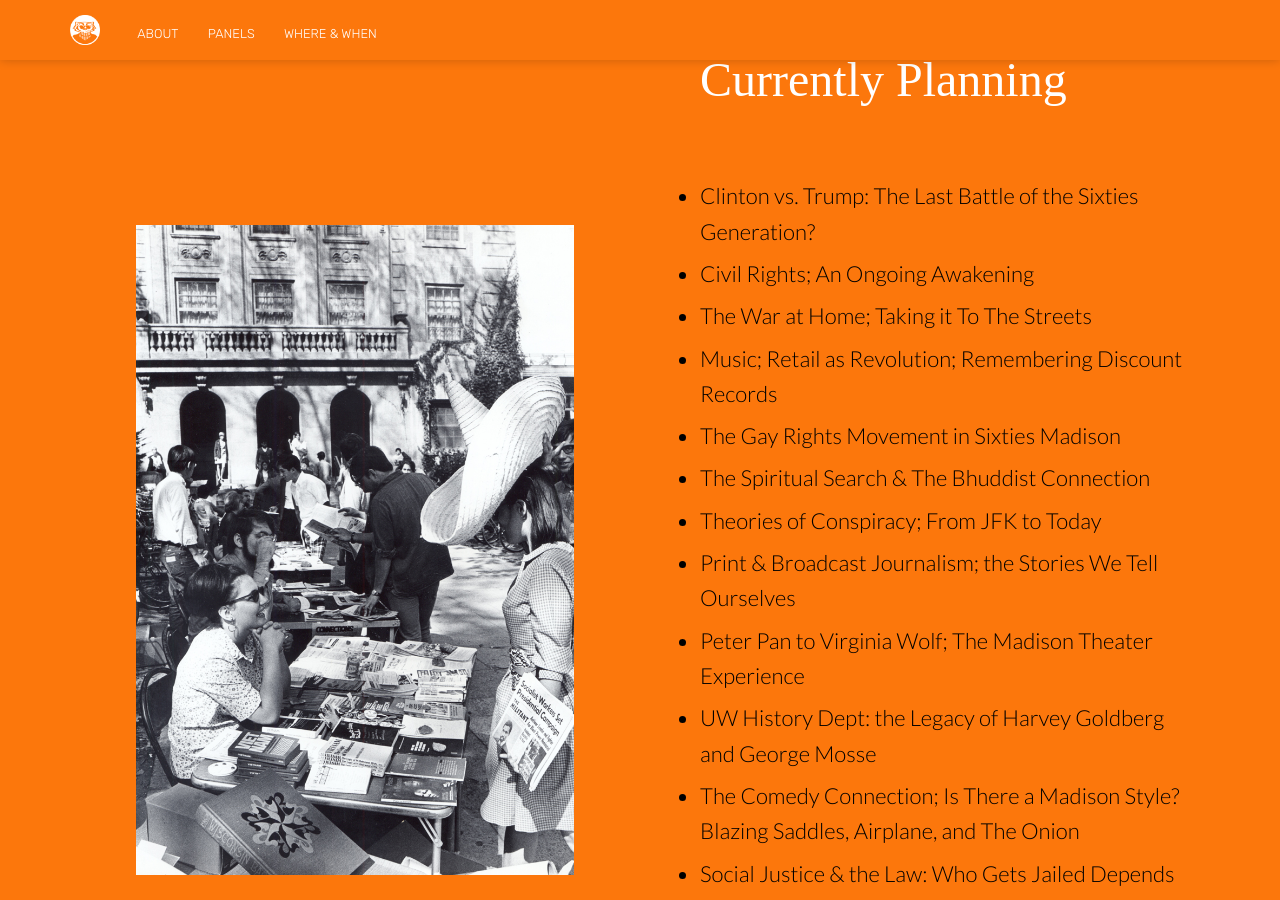
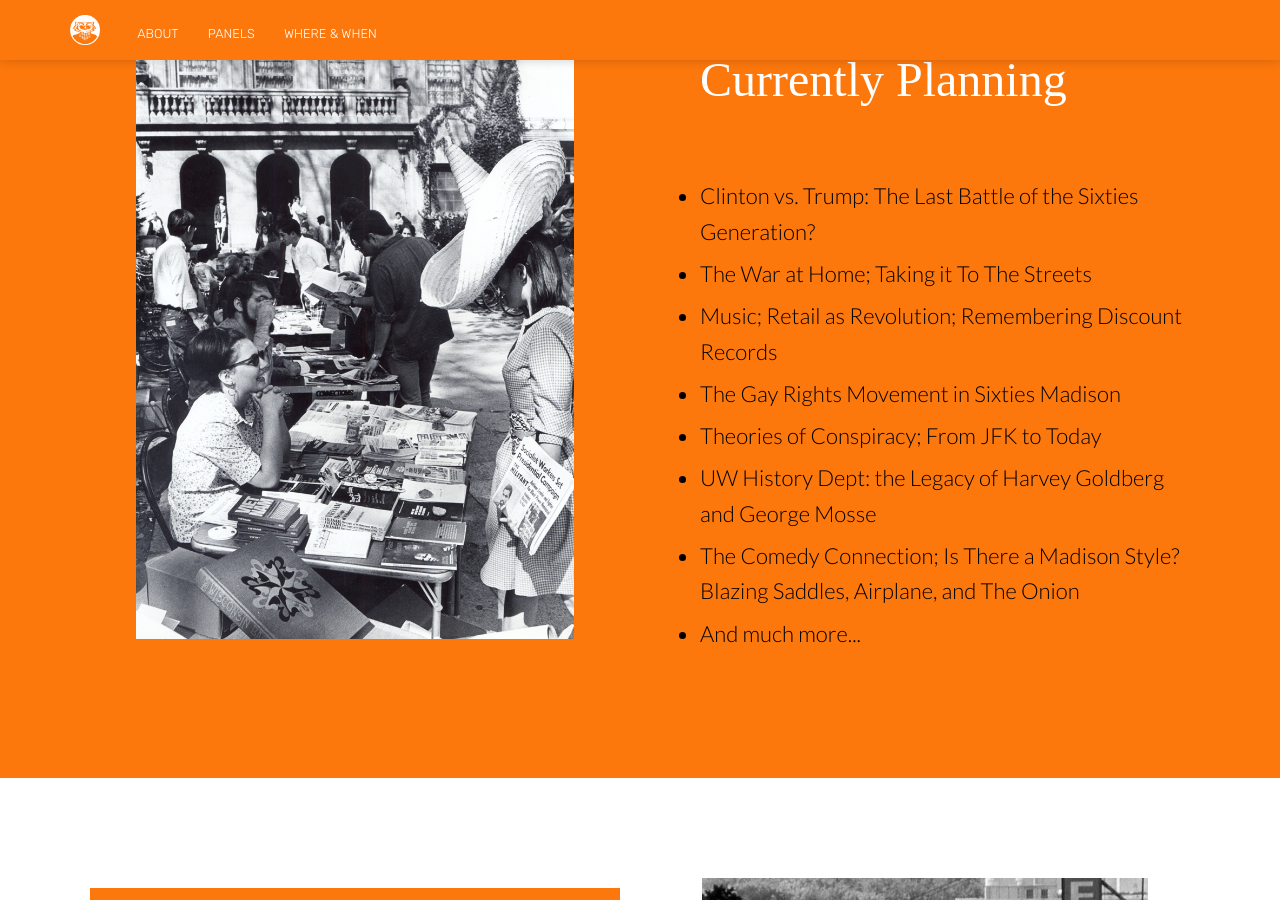
Before and after one commit to fourthirty-two/the-madison-reunion, a Jekyll site: the page built from index.html, in a window 1280 px wide and 900 px high, scrolled down 1901 px. Built offline with Jekyll 4.4.1, drawn with Linux system fonts in a browser that asks for light colours; nearby versions of some CDN libraries; some web fonts are replaced; some of the changed text lies outside the part shown.

Commit message:
:notes: formatting for calendar section
Need to clean up the ones I didn’t use

```diff
--- a/Gemfile
+++ b/Gemfile
@@ -1,6 +1,6 @@
 source 'https://rubygems.org'
 
-gem 'jekyll', '3.3.1'
+gem 'jekyll', '3.4.3'
 
 group :jekyll_plugins do
 	gem 'jekyll-feed', '0.8.0'
--- a/_config.yml
+++ b/_config.yml
@@ -2,7 +2,7 @@
 # Site
 
 title: The Madison Reunion
-url: "http://themadisonreunion.com"
+url: "http://madisonreunion.com"
 baseurl:
 google_analytics_key:
 google_maps_javascript_api_key:
@@ -41,6 +41,9 @@
 collections:
   staff_members:
     _hide_content: true
+  events-calendar:
+    output: true
+    permalink: /:collection/:path/
 
 paginate: 10
 paginate_path: "/blog/:num/"
--- a/index.html
+++ b/index.html
@@ -40,9 +40,6 @@
               Clinton vs. Trump: The Last Battle of the Sixties Generation?
             </li>
             <li>
-              Civil Rights; An Ongoing Awakening
-            </li>
-            <li>
               The War at Home; Taking it To The Streets
             </li>
             <li>
@@ -52,16 +49,7 @@
               The Gay Rights Movement in Sixties Madison
             </li>
             <li>
-              The Spiritual Search & The Bhuddist Connection
-            </li>
-            <li>
               Theories of Conspiracy; From JFK to Today
-            </li>
-            <li>
-              Print & Broadcast Journalism; the Stories We Tell Ourselves
-            </li>
-            <li>
-              Peter Pan to Virginia Wolf; The Madison Theater Experience
             </li>
             <li>
               UW History Dept: the Legacy of Harvey Goldberg and George Mosse
@@ -70,16 +58,7 @@
               The Comedy Connection; Is There a Madison Style? Blazing Saddles, Airplane, and The Onion
             </li>
             <li>
-              Social Justice & the Law: Who Gets Jailed Depends On Who’s In Power
-            </li>
-            <li>
-              Women in the Revolution and The Legacy of Gerda Lerner
-            </li>
-            <li>
-              Earth Day: the Legacy of Gaylord Nelson
-            </li>
-            <li>
-              The Long Revolution: The '60s March Toward Social Justice
+              And much more...
             </li>
           </ul>
 
```
Also changed, not shown: _data/june-14.csv (added, +7 -0 lines), _events-calendar/_defaults.md (added, +7 -0 lines), _events-calendar/welcome.md (added, +14 -0 lines), _includes/event-title.html (added, +8 -0 lines), _includes/list-events.html (added, +10 -0 lines), _posts/2018-07-01-register.md (renamed from _posts/2016-08-12-health.md, +3 -3 lines), _staff_members/2018-07-01-room-a.md (added, +7 -0 lines), dates.html (added, +28 -0 lines), events/index.html (added, +37 -0 lines), Gemfile.lock, _data/scedule.yml (added).
